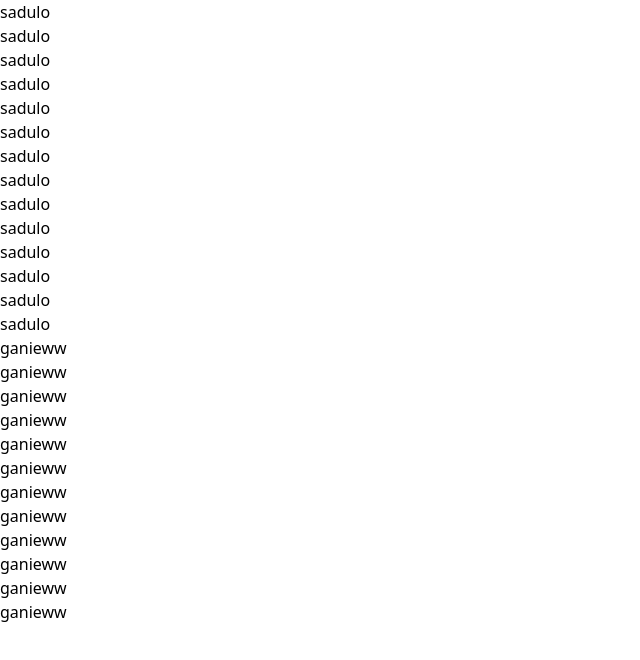
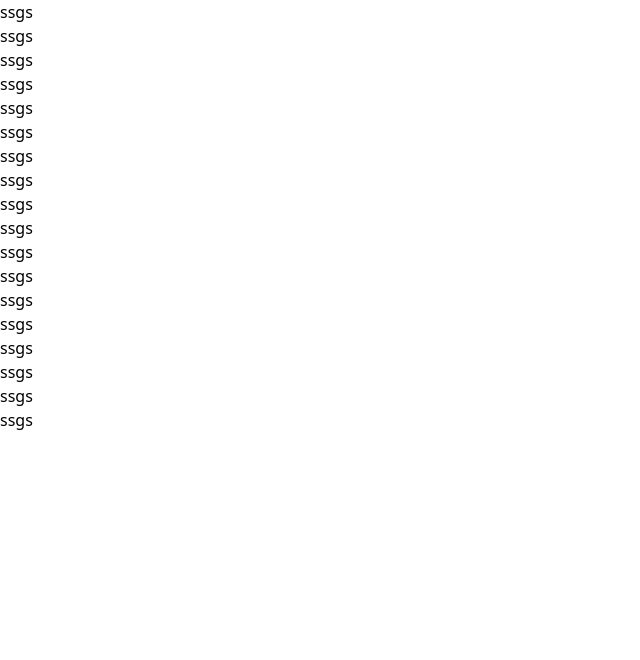
Before and after one commit to SADULLOOO/DAY6, a website: page src/index.html in a window 1280 px wide. Shown: the whole page, without its empty margins (0-640 px from the left). Drawn offline with Linux system fonts and the light colour scheme.

Commit message:
first commit

```diff
--- a/src/index.html
+++ b/src/index.html
@@ -7,32 +7,24 @@
 </head>
 <body>
  <div>
-    <p>sadulo</p>
-    <p>sadulo</p>
-    <p>sadulo</p>
-    <p>sadulo</p>
-    <p>sadulo</p>
-    <p>sadulo</p>
-    <p>sadulo</p>
-    <p>sadulo</p>
-    <p>sadulo</p>
-    <p>sadulo</p>
-    <p>sadulo</p>
-    <p>sadulo</p>
-    <p>sadulo</p>
-    <p>sadulo</p>
-    <p>ganieww</p>
-    <p>ganieww</p>
-    <p>ganieww</p>
-    <p>ganieww</p>
-    <p>ganieww</p>
-    <p>ganieww</p>
-    <p>ganieww</p>
-    <p>ganieww</p>
-    <p>ganieww</p>
-    <p>ganieww</p>
-    <p>ganieww</p>
-    <p>ganieww</p>
+  <p>ssgs</p>
+   <p>ssgs</p>
+    <p>ssgs</p>
+     <p>ssgs</p>
+      <p>ssgs</p>
+       <p>ssgs</p>
+        <p>ssgs</p>
+         <p>ssgs</p>
+          <p>ssgs</p>
+           <p>ssgs</p>
+            <p>ssgs</p>
+             <p>ssgs</p>
+              <p>ssgs</p>
+               <p>ssgs</p>
+                <p>ssgs</p>
+                 <p>ssgs</p>
+                  <p>ssgs</p>
+                   <p>ssgs</p>
  </div>
 </body>
 </html>
```
